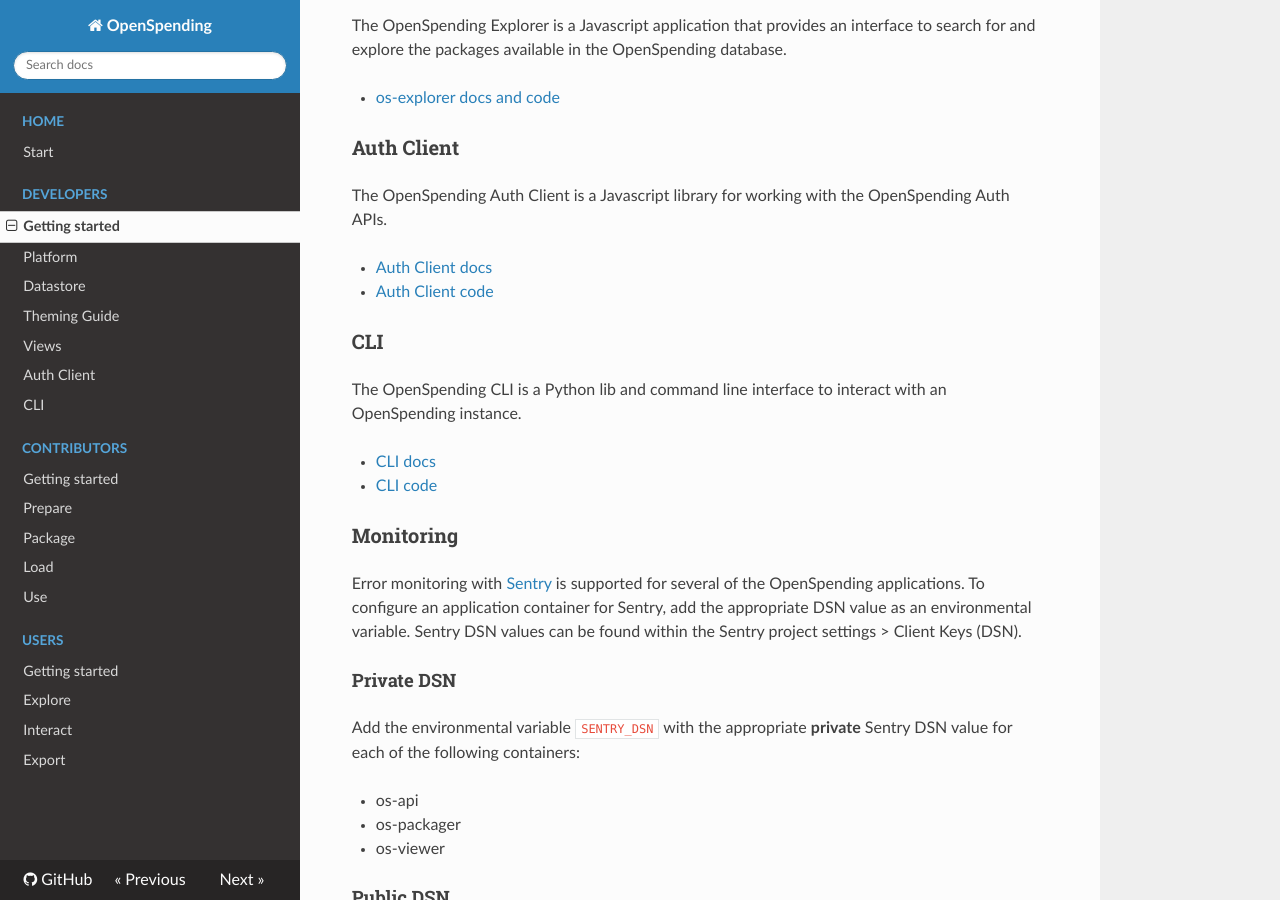
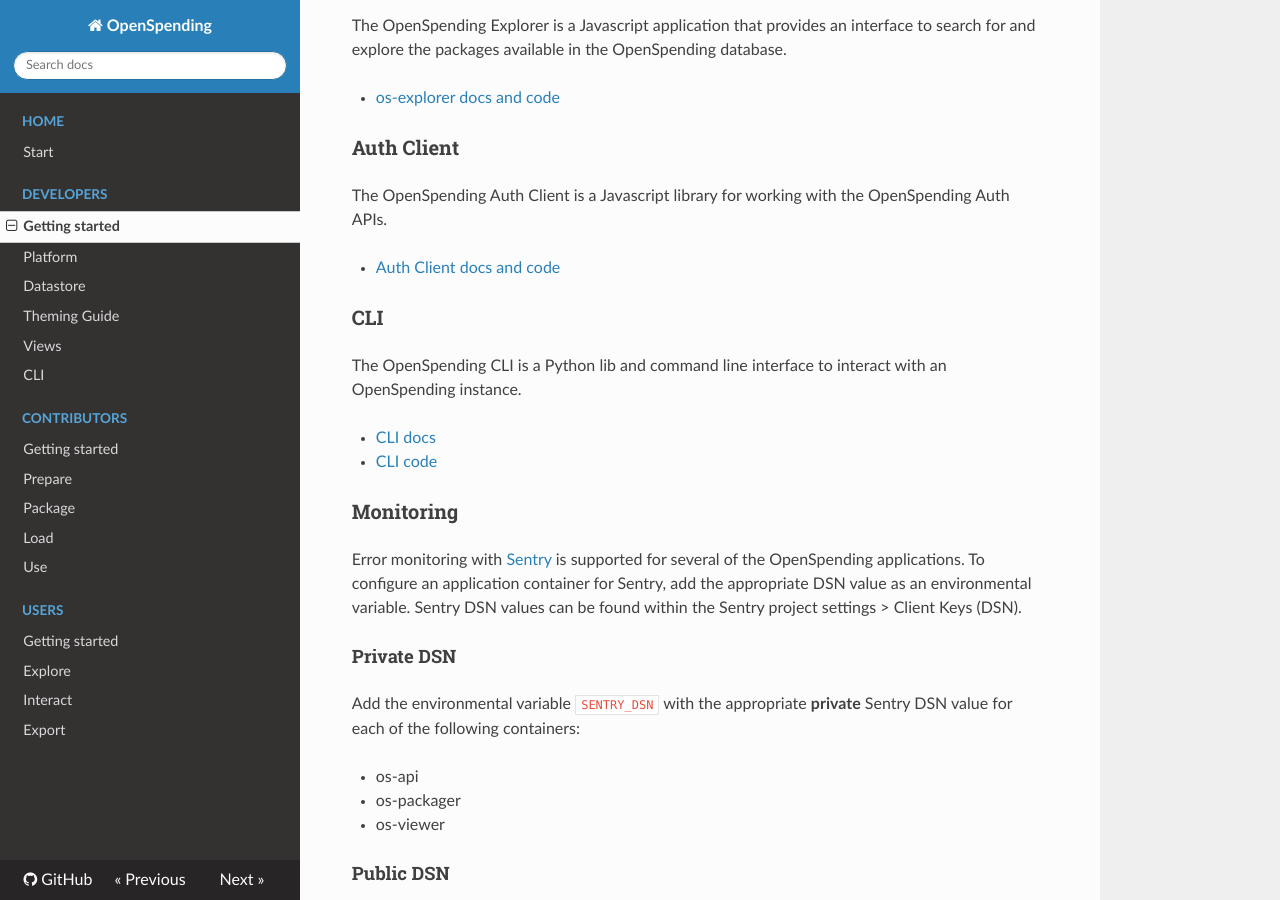
Before and after one commit to openspending/docs, an MkDocs documentation site: the page built from docs/developers/index.md, in a window 1280 px wide and 900 px high, scrolled down 2023 px. Built offline with MkDocs 1.6.1, drawn with Linux system fonts in a browser that asks for light colours; nearby versions of some CDN libraries; old or Windows-style settings are respelled for this version of MkDocs.

Commit message:
Remove auth-client

```diff
--- a/docs/developers/index.md
+++ b/docs/developers/index.md
@@ -9,9 +9,9 @@ This section of the OpenSpending documentation is for developers. Here you can l
 - [Conductor](#conductor)
 - [Packager](#packager)
 - [Viewer](#viewer)
-- [Views (babbage.ui)](#views)-
+- [Views (babbage.ui)](#views)
 - [Explorer](#explorer)
-- [Auth Client](auth-client/)
+- [Auth Client](#auth-client)
 - [CLI](cli/)
 - [Monitoring](#monitoring)
 - [Status and Incident Notifications](#status-and-incident-notifications)
@@ -74,8 +74,7 @@ The OpenSpending Explorer is a Javascript application that provides an interface
 
 The OpenSpending Auth Client is a Javascript library for working with the OpenSpending Auth APIs.
 
-- [Auth Client docs](auth-client/)
-- [Auth Client code](https://github.com/openspending/os-auth-client)
+- [Auth Client docs and code](https://github.com/openspending/os-auth-client)
 
 ### CLI
 
--- a/mkdocs.yml
+++ b/mkdocs.yml
@@ -11,7 +11,6 @@ pages:
   - Datastore: developers/datastore.md
   - Theming Guide: developers/theming-guide.md
   - Views: developers/views.md
-  - 'Auth Client': developers/auth-client.md
   - CLI: developers/cli.md
 - Contributors:
   - 'Getting started': contributors/index.md
```
Also changed, not shown: docs/developers/auth-client.md (deleted, +0 -14 lines).
